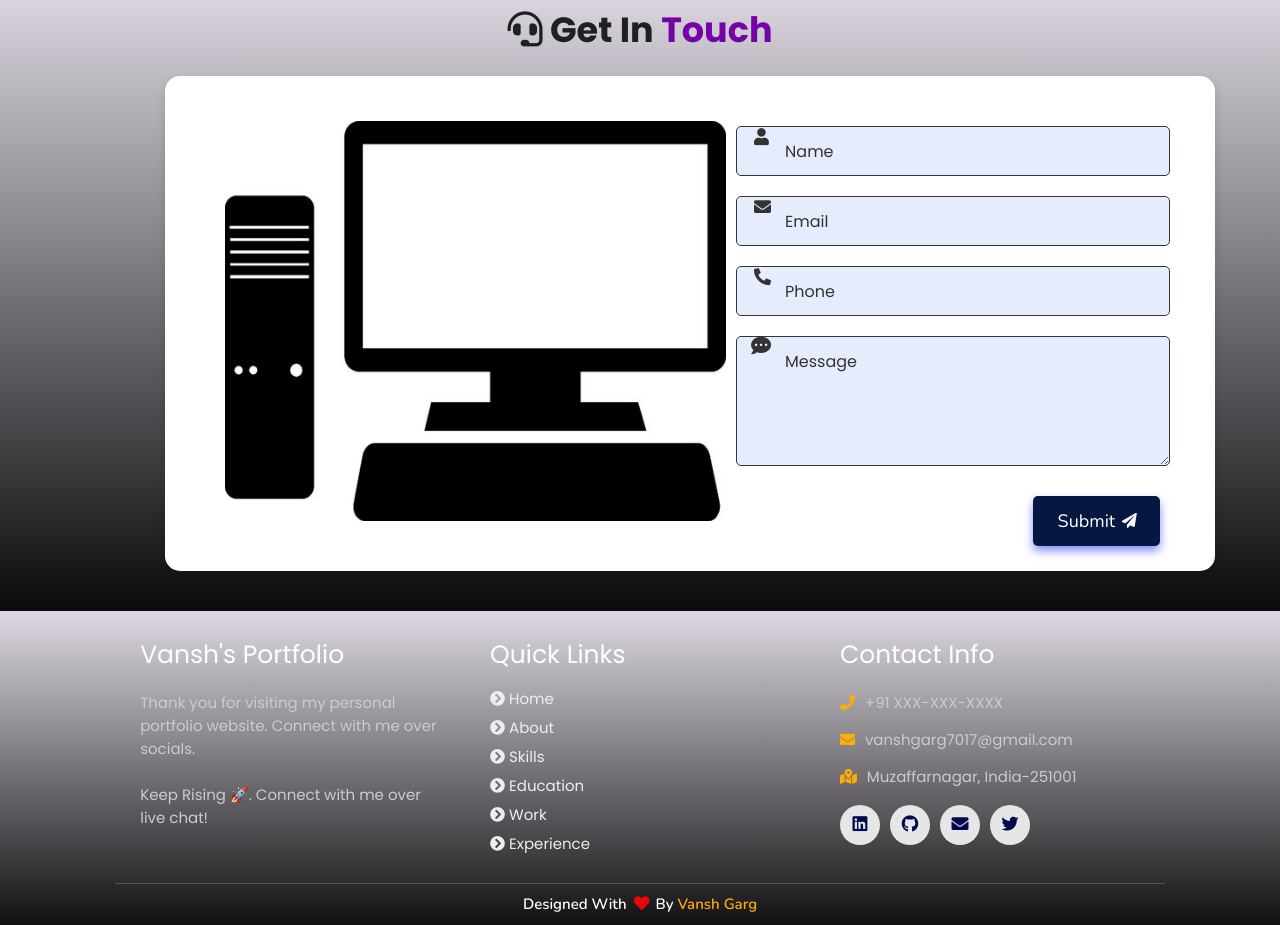
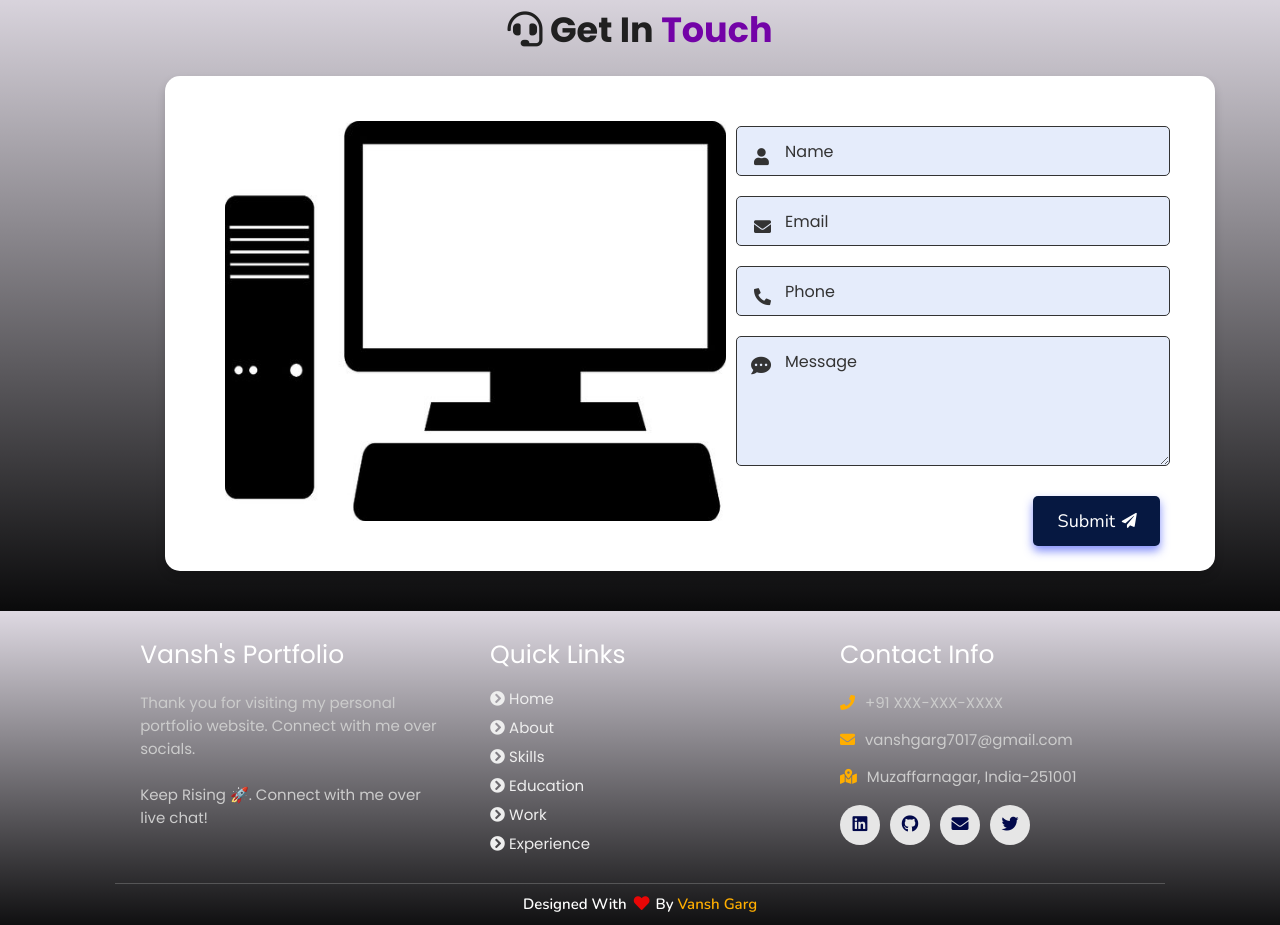
Before and after one commit to vanshgarg7017/vanshgarg7017.github.io, a plain HTML site: page index.html in a window 1280 px wide. Shown: the part 6177-7102 px from the top of the page. Drawn offline with nearby package versions, Linux system fonts and the light colour scheme; a script that the page names is missing.

Commit message:
positioned the icons

```diff
--- a/assets/style.css
+++ b/assets/style.css
@@ -1915,6 +1915,9 @@ nav .fas {
      margin: 1rem;
      width: 100%;
    }
+   .field i, .message i{
+    margin-top:20px;
+   }
    form .message i {
      top: 25px;
      font-size: 20px;
```
